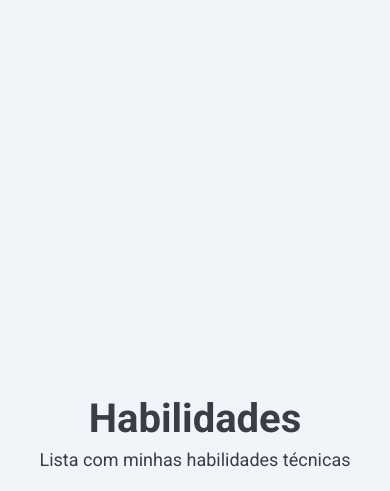
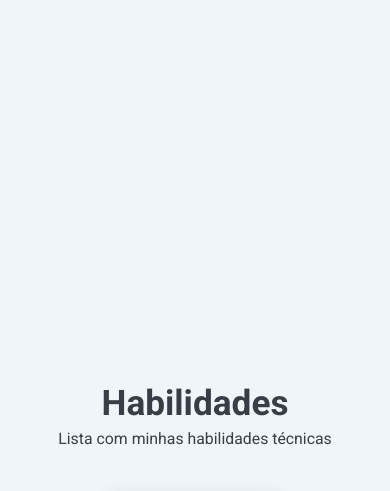
Before and after one commit to BarbosaAugusto/augusto-web-site, a plain HTML site: page index.html in a window 390 px wide. Shown: the part 553-1044 px from the top of the page. Drawn offline with nearby package versions, Linux system fonts and the light colour scheme.

Commit message:
style: ajutar fonte de acordo com a width da tela

```diff
--- a/styles.css
+++ b/styles.css
@@ -353,3 +353,30 @@ h2 {
 	font-size: 1.6rem;
 	color: var(--cor-terceira-fonte)
 }
+
+/* I am using the em unit for breakpoints
+ * The calculation is the following
+ * screen size divided by browser base font size
+ * As an example: a breakpoint at 980px
+ * 980px / 16px = 61.25em
+*/
+/* 1200px / 16px = 75em */
+@media (max-width: 75em) {
+	html {
+		font-size: 60%;
+	}
+}
+
+/* 980px / 16px = 61.25em */
+@media (max-width: 61.25em) {
+	html {
+		font-size: 60%;
+	}
+}
+
+/* 460px / 16px = 28.75em */
+@media (max-width: 28.75em) {
+	html {
+		font-size: 55%;
+	}
+}
```
